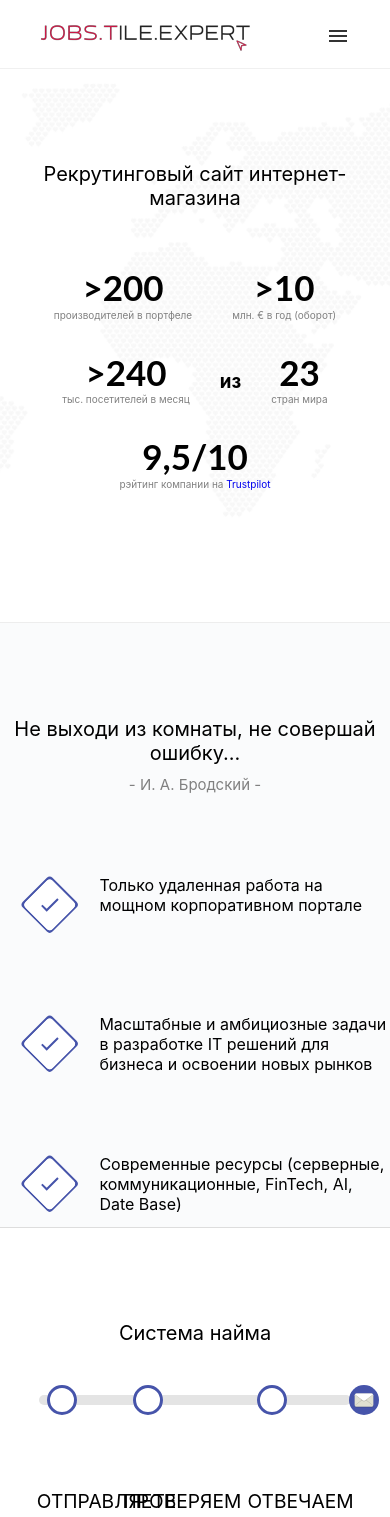
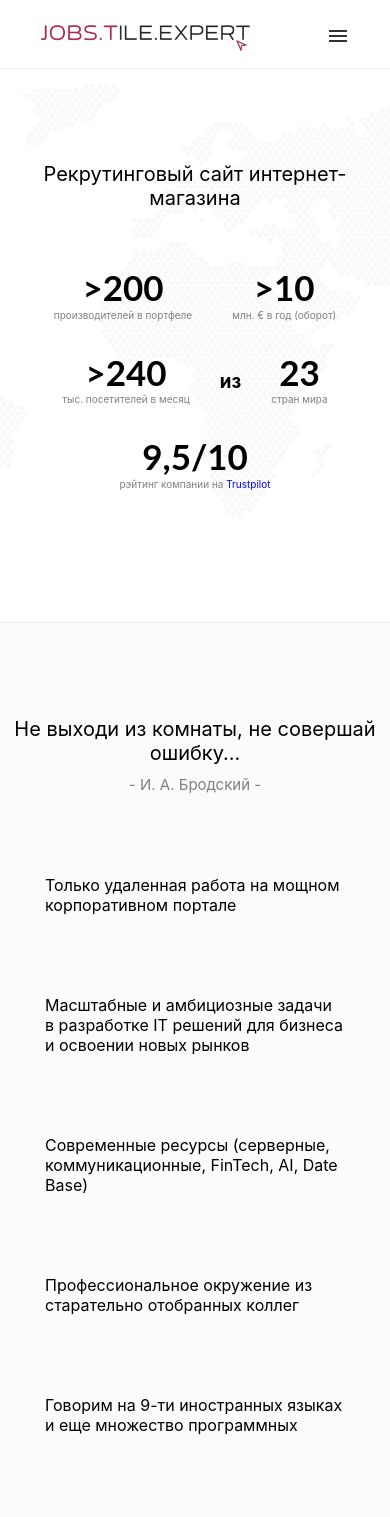
Before and after one commit to PiniazikValery/career-page, a React (Create React App) app: page / in a window 390 px wide. Shown: the top 1517 px of the page. Built offline with nearby package versions, Linux system fonts and the light colour scheme.

Commit message:
DMOS - mobile opportunities section has been developed

```diff
--- a/src/components/career/opportunities_section/Opportunity.js
+++ b/src/components/career/opportunities_section/Opportunity.js
@@ -3,8 +3,8 @@ import { RombCheckIcon } from './icons';
 
 const Opportunity = (props) => {
     return (
-        <div className="opportunity">
-            <RombCheckIcon />
+        <div className={`opportunity${props.mobile ? ' mobile' : ''}`}>
+            {props.mobile ? undefined : <RombCheckIcon />}
             {props.children}
         </div>
     );
--- a/src/components/career/opportunities_section/index.js
+++ b/src/components/career/opportunities_section/index.js
@@ -1,5 +1,6 @@
 import React from 'react';
-import Opportunity from './Opportunity'
+import Opportunity from './Opportunity';
+import { Desktop, Mobile } from '../../../responsive_design';
 
 const OpportunitiesSection = () => {
     return (
@@ -9,6 +10,7 @@ const OpportunitiesSection = () => {
                     Не выходи из комнаты, не совершай ошибку...
                     <div className="autor">- И. А. Бродский -</div>
                 </div>
+                <Desktop>
                     <Opportunity>
                         Только удаленная работа на мощном корпоративном портале
                     </Opportunity>
@@ -28,6 +30,32 @@ const OpportunitiesSection = () => {
                     <Opportunity>
                         Предоставляем юридическую и бухгалтерскую помощь по всем вопросам сотрудничества и не только
                     </Opportunity>
+                </Desktop>
+                <Mobile>
+                    <Opportunity mobile={true}>
+                        Только удаленная работа на мощном корпоративном портале
+                    </Opportunity>
+                    <br />
+                    <Opportunity mobile={true}>
+                        Масштабные и амбициозные задачи в разработке IT решений для бизнеса и освоении новых рынков
+                    </Opportunity>
+                    <br />
+                    <Opportunity mobile={true}>
+                        Современные ресурсы (серверные, коммуникационные, FinTech, AI, Date Base)
+                    </Opportunity>
+                    <br />
+                    <Opportunity mobile={true}>
+                        Профессиональное окружение из старательно отобранных коллег
+                    </Opportunity>
+                    <br />
+                    <Opportunity mobile={true}>
+                        Говорим на 9-ти иностранных языках и еще множество программных
+                    </Opportunity>
+                    <br />
+                    <Opportunity mobile={true}>
+                        Предоставляем юридическую и бухгалтерскую помощь по всем вопросам сотрудничества и не только
+                    </Opportunity>
+                </Mobile>
             </div>
         </div>
     );
--- a/src/sass/career/_opportunities_section.scss
+++ b/src/sass/career/_opportunities_section.scss
@@ -1,10 +1,10 @@
 .opportunities-section {
     width: 100%;
-    height: 604px;
     background-color: #FAFBFC;
     outline: outset;
     outline-color: #25252521;
     outline-width: 0.1px;
+    border-bottom: 94px solid transparent;
     overflow: hidden;
 }
 
@@ -27,11 +27,11 @@
 
     .opportunity {
         display: inline-block;
-        padding-left: 20px;
-        padding-right: 20px;
+        padding-left: 15px;
+        padding-right: 15px;
         padding-top: 40px;
         padding-bottom: 40px;
-        width: 370px;
+        width: 362px;
         overflow: hidden;
         text-align: initial;
         vertical-align: top;
@@ -41,4 +41,8 @@
            padding-right: 20px;
         }
     }
+
+    .opportunity.mobile {
+        width: 300px;
+    }
 }
```
Lines whose indentation alone changed are shown as unchanged.
